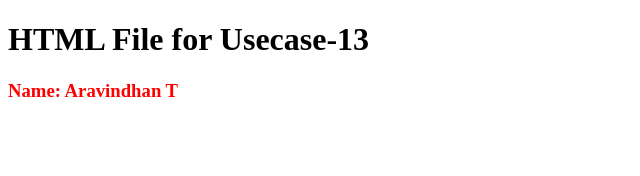
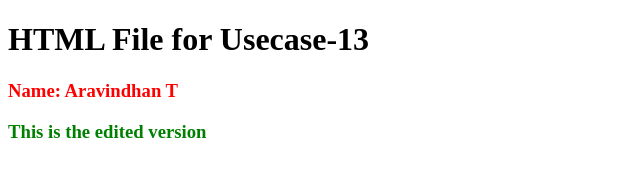
Before and after one commit to AravindhanAR/USECASE13, a plain HTML site: page index.html in a window 1280 px wide. Shown: the whole page, without its empty margins (0-640 px from the left). Drawn offline with Linux system fonts and the light colour scheme.

Commit message:
Update index.html

```diff
--- a/index.html
+++ b/index.html
@@ -7,5 +7,6 @@
 <body>
  <h1> HTML File for Usecase-13</h1>
  <h3 style="color:red;"> Name: Aravindhan T</h3>
+ <h3 style="color:green;"> This is the edited version</h3>
 </body>
 </html>
```
